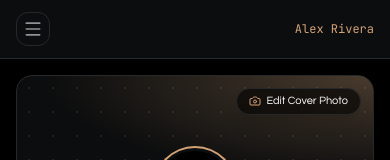
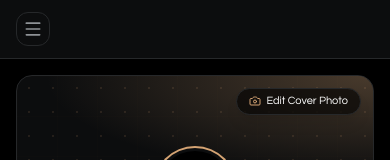
Before and after one commit to harshuverse/member-profile, a React (Vite) app: page / in a window 390 px wide. Both pictures are taken after a click on the button "Login". Shown: the top 160 px of the page. Built offline with nearby package versions, Linux system fonts and the light colour scheme.

Commit message:
refactor: simplify mobile header layout
Remove redundant profile name and navigation header in mobile view to improve interface cleanliness.

```diff
--- a/src/components/MemberPortal.tsx
+++ b/src/components/MemberPortal.tsx
@@ -654,7 +654,7 @@ export function MemberPortal({
       {/* ========================================================================= */}
       <div className="flex-1 flex flex-col min-w-0">
         {/* Mobile Header (Hidden on Desktop) */}
-        <div className="md:hidden px-4 py-3 bg-[#0C0D0E] border-b border-[#26282A] flex items-center justify-between sticky top-0 z-20">
+        <div className="md:hidden px-4 py-3 bg-[#0C0D0E] border-b border-[#26282A] flex items-center sticky top-0 z-20">
           <button
             type="button"
             onClick={() => setMobileMenuOpen(true)}
@@ -662,7 +662,6 @@ export function MemberPortal({
           >
             <Menu className="w-5 h-5" />
           </button>
-          <span className="text-xs font-mono-tech text-[#D4A373]">{activeProfile.name}</span>
         </div>
 
         {/* Mobile Slide-Out Navigation Drawer */}
@@ -683,10 +682,7 @@ export function MemberPortal({
                 onClick={(e) => e.stopPropagation()}
               >
                 <div>
-                  <div className="flex items-center justify-between pb-4 border-b border-[#26282A] mb-4">
-                    <span className="font-heading text-xs font-bold text-[#8E9296] tracking-wider uppercase">
-                      Navigation
-                    </span>
+                  <div className="flex items-center justify-end pb-4 border-b border-[#26282A] mb-4">
                     <button
                       type="button"
                       onClick={() => setMobileMenuOpen(false)}
```
